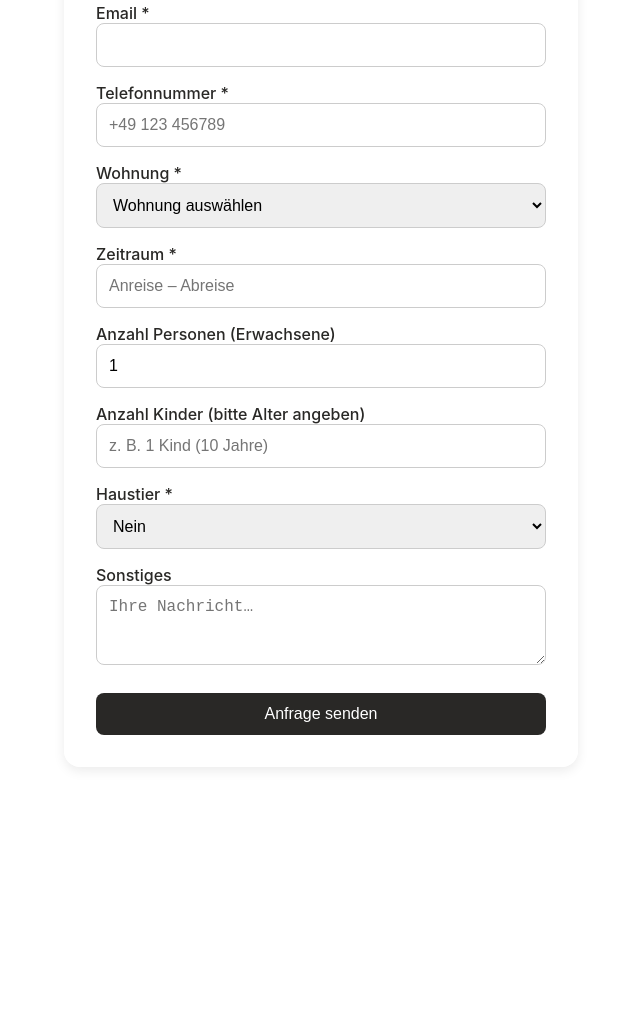
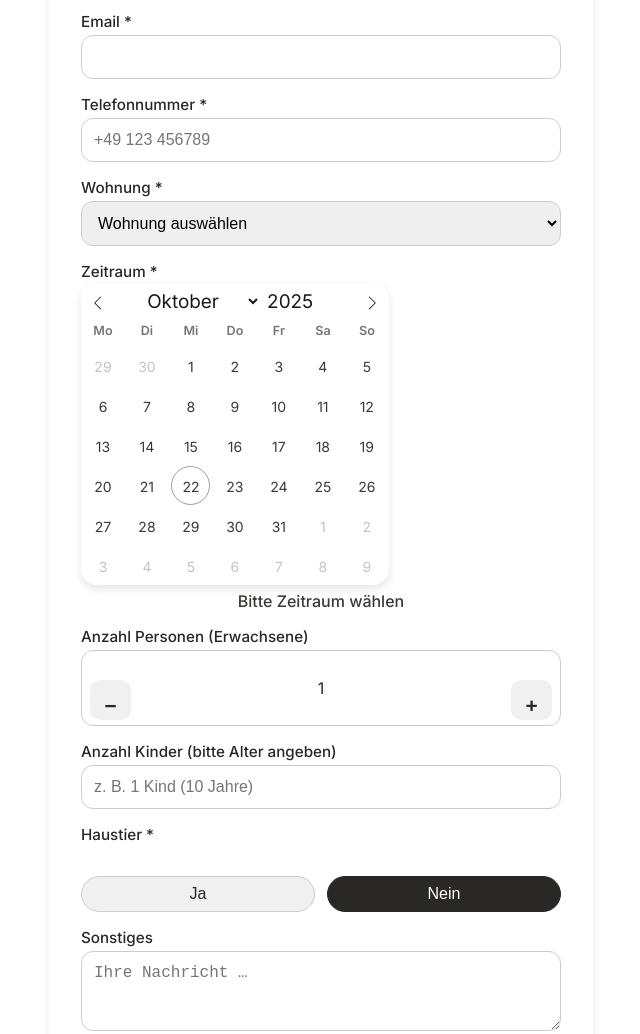
Before and after one commit to saradellert/buchungsformular, a plain HTML site: page index.html in a window 1280 px wide. Shown: the part 176-1210 px from the top of the page, without its empty margins (319-959 px from the left). Before the commit the page ends 943 px from the top, so only its background shows below. Drawn offline with nearby package versions, Linux system fonts and the light colour scheme.

Commit message:
Update index.html

```diff
--- a/index.html
+++ b/index.html
@@ -1,13 +1,14 @@
 <!DOCTYPE html>
 <html lang="de">
 <head>
-<meta charset="UTF-8">
-<meta name="viewport" content="width=device-width, initial-scale=1.0">
+<meta charset="UTF-8" />
+<meta name="viewport" content="width=device-width, initial-scale=1.0" />
 <title>Buchungsanfrage</title>
 
-<!-- Flatpickr (Date-Range-Picker) -->
-<link rel="stylesheet" href="https://cdn.jsdelivr.net/npm/flatpickr/dist/flatpickr.min.css">
+<link href="https://fonts.googleapis.com/css2?family=Inter:wght@400;500;600&display=swap" rel="stylesheet" />
+<link rel="stylesheet" href="https://cdn.jsdelivr.net/npm/flatpickr/dist/flatpickr.min.css" />
 <script src="https://cdn.jsdelivr.net/npm/flatpickr"></script>
+<script src="https://cdn.jsdelivr.net/npm/flatpickr/dist/l10n/de.js"></script>
 
 <style>
 body {
@@ -18,42 +19,110 @@ body {
   padding: 0;
 }
 form {
-  max-width: 450px;
+  max-width: 480px;
   margin: 0 auto;
-  background: rgba(255,255,255,0.65);
+  background: rgba(255, 255, 255, 0.65);
   backdrop-filter: blur(10px);
-  border-radius: 16px;
+  border-radius: 18px;
   padding: 2rem;
-  box-shadow: 0 4px 12px rgba(0,0,0,0.08);
+  box-shadow: 0 4px 12px rgba(0, 0, 0, 0.08);
 }
 h2 {
-  font-family: 'Playfair Display', serif;
-  font-size: 1.6rem;
+  font-weight: 600;
+  font-size: 1.5rem;
   text-align: center;
-  margin-bottom: 1rem;
+  margin-bottom: 1.5rem;
 }
 label {
   display: block;
   margin-top: 1rem;
   font-weight: 500;
+  font-size: 0.95rem;
 }
-input, select, textarea, button {
+input, select, textarea {
   width: 100%;
   padding: 0.75rem;
   border: 1px solid #ccc;
-  border-radius: 8px;
+  border-radius: 12px;
   font-size: 1rem;
   box-sizing: border-box;
+  margin-top: 0.25rem;
 }
+textarea { resize: vertical; }
 button {
+  width: 100%;
   background: #292826;
   color: white;
   border: none;
+  border-radius: 12px;
+  padding: 0.9rem;
+  font-size: 1rem;
   margin-top: 1.5rem;
   cursor: pointer;
-  transition: all 0.2s ease;
+  transition: 0.2s ease;
 }
 button:hover { background: #3A3A36; }
+
+/* Adults counter */
+.counter {
+  display: flex;
+  align-items: center;
+  justify-content: space-between;
+  border: 1px solid #ccc;
+  border-radius: 12px;
+  margin-top: 0.25rem;
+  padding: 0.3rem 0.5rem;
+}
+.counter button {
+  flex: 0 0 40px;
+  height: 40px;
+  border-radius: 10px;
+  background: #f0f0f0;
+  color: #292826;
+  font-size: 1.3rem;
+  font-weight: 600;
+  cursor: pointer;
+  transition: 0.2s ease;
+}
+.counter button:hover { background: #e5e5e5; }
+.counter span {
+  flex: 1;
+  text-align: center;
+  font-size: 1rem;
+}
+
+/* Haustier buttons */
+.pet-buttons {
+  display: flex;
+  gap: 0.75rem;
+  margin-top: 0.5rem;
+}
+.pet-buttons button {
+  flex: 1;
+  background: #f0f0f0;
+  color: #292826;
+  border: 1px solid #ccc;
+  border-radius: 20px;
+  padding: 0.5rem 0;
+  font-weight: 500;
+}
+.pet-buttons button.active {
+  background: #292826;
+  color: white;
+  border-color: #292826;
+}
+
+/* Flatpickr custom */
+.flatpickr-calendar {
+  border-radius: 16px;
+  box-shadow: 0 4px 10px rgba(0,0,0,0.1);
+}
+#selectedRange {
+  text-align: center;
+  font-weight: 500;
+  margin-top: 0.5rem;
+  color: #3A3A36;
+}
 .success {
   text-align: center;
   font-weight: 600;
@@ -68,13 +137,13 @@ button:hover { background: #3A3A36; }
   <h2>Buchungsanfrage</h2>
 
   <label>Vor- und Nachname *</label>
-  <input type="text" name="name" autocomplete="name" required>
+  <input type="text" name="name" autocomplete="name" required />
 
   <label>Email *</label>
-  <input type="email" name="email" autocomplete="email" required>
+  <input type="email" name="email" autocomplete="email" required />
 
   <label>Telefonnummer *</label>
-  <input type="tel" name="phone" autocomplete="tel" placeholder="+49 123 456789" required>
+  <input type="tel" name="phone" autocomplete="tel" placeholder="+49 123 456789" required />
 
   <label>Wohnung *</label>
   <select name="apartment" required>
@@ -85,41 +154,83 @@ button:hover { background: #3A3A36; }
   </select>
 
   <label>Zeitraum *</label>
-  <input id="dateRange" name="dateRange" placeholder="Anreise – Abreise" readonly required>
-  <input type="hidden" name="arrival">
-  <input type="hidden" name="departure">
+  <div id="calendarContainer"></div>
+  <div id="selectedRange">Bitte Zeitraum wählen</div>
+  <input type="hidden" name="arrival" />
+  <input type="hidden" name="departure" />
 
   <label>Anzahl Personen (Erwachsene)</label>
-  <input type="number" name="adults" min="1" max="10" value="1">
+  <div class="counter">
+    <button type="button" id="minusAdult">−</button>
+    <span id="adultCount">1</span>
+    <button type="button" id="plusAdult">+</button>
+  </div>
+  <input type="hidden" name="adults" value="1" />
 
   <label>Anzahl Kinder (bitte Alter angeben)</label>
-  <input type="text" name="children" placeholder="z. B. 1 Kind (10 Jahre)">
+  <input type="text" name="children" placeholder="z. B. 1 Kind (10 Jahre)" />
 
   <label>Haustier *</label>
-  <select name="pet" required>
-    <option value="Nein">Nein</option>
-    <option value="Ja">Ja</option>
-  </select>
+  <div class="pet-buttons">
+    <button type="button" data-value="Ja">Ja</button>
+    <button type="button" data-value="Nein" class="active">Nein</button>
+  </div>
+  <input type="hidden" name="pet" value="Nein" />
 
   <label>Sonstiges</label>
-  <textarea name="notes" rows="3" placeholder="Ihre Nachricht…"></textarea>
+  <textarea name="notes" rows="3" placeholder="Ihre Nachricht …"></textarea>
 
   <button type="submit">Anfrage senden</button>
   <div id="responseMsg" class="success" style="display:none;">Danke – Ihre Anfrage wurde gesendet!</div>
 </form>
 
 <script>
-const dateRange = flatpickr("#dateRange", {
+// === Kalender ===
+flatpickr("#calendarContainer", {
+  inline: true,
   mode: "range",
-  dateFormat: "Y-m-d",
-  onClose: function(selectedDates) {
-    if(selectedDates.length === 2) {
-      document.querySelector('input[name="arrival"]').value = selectedDates[0].toISOString().split('T')[0];
-      document.querySelector('input[name="departure"]').value = selectedDates[1].toISOString().split('T')[0];
+  locale: "de",
+  dateFormat: "d.m.Y",
+  onChange: function(selectedDates, dateStr) {
+    const range = document.getElementById("selectedRange");
+    if (selectedDates.length === 2) {
+      const [start, end] = selectedDates;
+      const arrival = start.toLocaleDateString("de-DE");
+      const departure = end.toLocaleDateString("de-DE");
+      range.textContent = `Von ${arrival} bis ${departure}`;
+      document.querySelector('input[name="arrival"]').value = arrival;
+      document.querySelector('input[name="departure"]').value = departure;
+    } else {
+      range.textContent = "Bitte Zeitraum wählen";
     }
   }
 });
 
+// === Erwachsenen Counter ===
+let adults = 1;
+const adultDisplay = document.getElementById("adultCount");
+document.getElementById("plusAdult").onclick = () => {
+  if (adults < 10) adults++;
+  adultDisplay.textContent = adults;
+  document.querySelector('input[name="adults"]').value = adults;
+};
+document.getElementById("minusAdult").onclick = () => {
+  if (adults > 1) adults--;
+  adultDisplay.textContent = adults;
+  document.querySelector('input[name="adults"]').value = adults;
+};
+
+// === Haustier Buttons ===
+const petButtons = document.querySelectorAll(".pet-buttons button");
+petButtons.forEach(btn => {
+  btn.addEventListener("click", () => {
+    petButtons.forEach(b => b.classList.remove("active"));
+    btn.classList.add("active");
+    document.querySelector('input[name="pet"]').value = btn.dataset.value;
+  });
+});
+
+// === Formular Absenden ===
 document.getElementById("bookingForm").addEventListener("submit", async (e) => {
   e.preventDefault();
   const form = e.target;
@@ -129,11 +240,13 @@ document.getElementById("bookingForm").addEventListener("submit", async (e) => {
       method: "POST",
       body: JSON.stringify(data)
     });
-    if(res.ok) {
+    if (res.ok) {
       form.reset();
+      document.getElementById("selectedRange").textContent = "Bitte Zeitraum wählen";
       document.getElementById("responseMsg").style.display = "block";
+      window.scrollTo({ top: 0, behavior: "smooth" });
     } else alert("Fehler beim Senden – bitte nochmal versuchen.");
-  } catch(err) {
+  } catch (err) {
     alert("Fehler: " + err.message);
   }
 });
```
